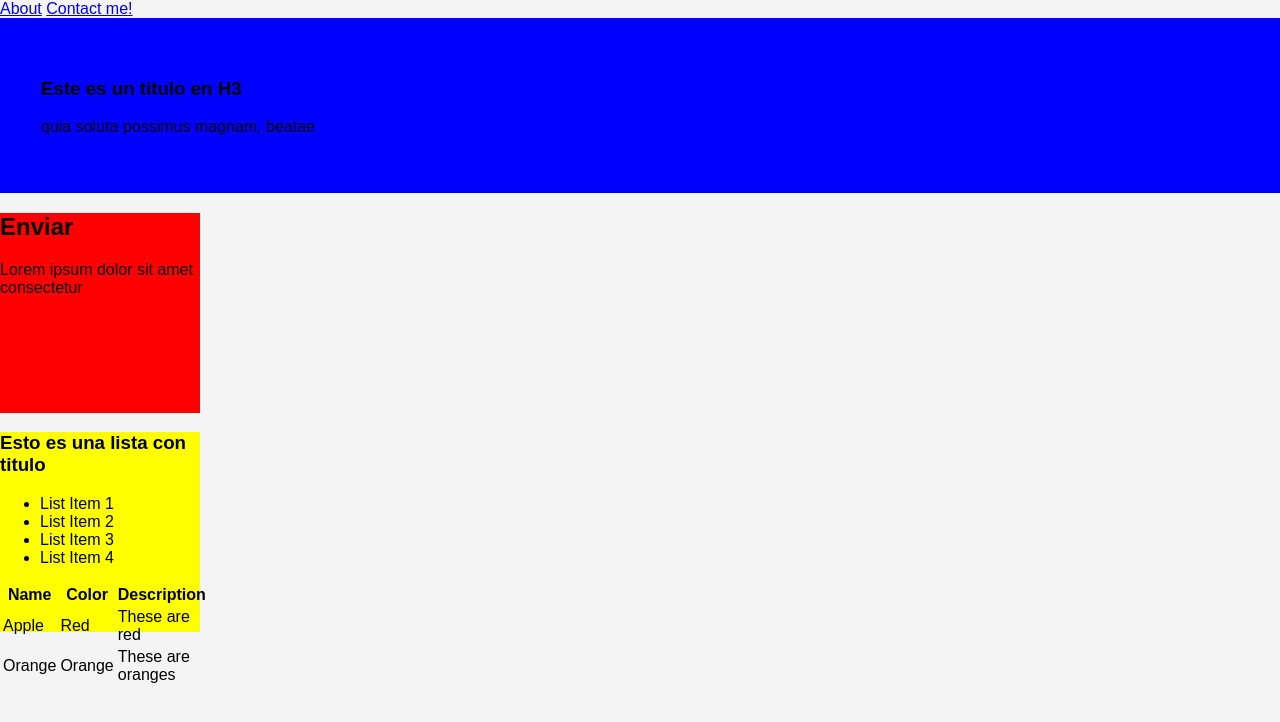
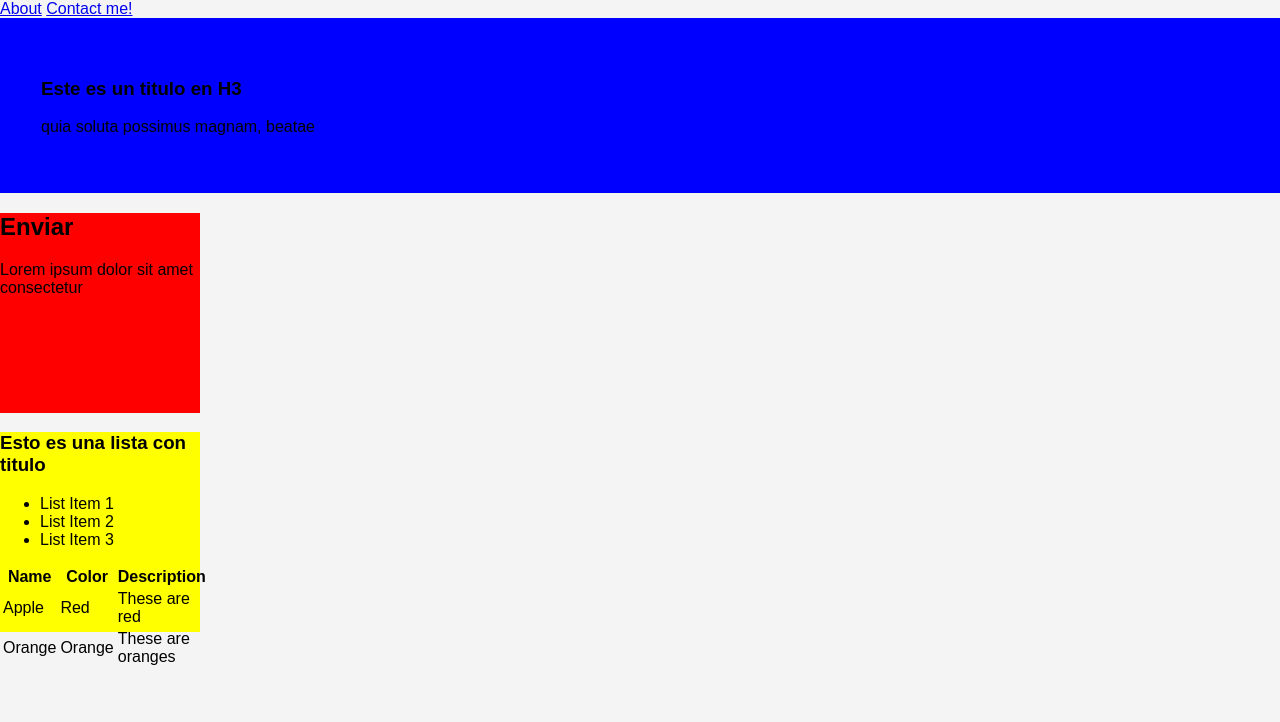
Before and after one commit to juanrebella/webHtml, a plain HTML site: page index.html in a window 1280 px wide. Drawn offline with Linux system fonts and the light colour scheme.

Commit message:
3rd commit test

```diff
--- a/index.html
+++ b/index.html
@@ -34,7 +34,6 @@
                             <li>List Item 1</li>
                             <li>List Item 2</li>
                             <li>List Item 3</li>
-                            <li>List Item 4</li>
                         </ul>
 
 
```
